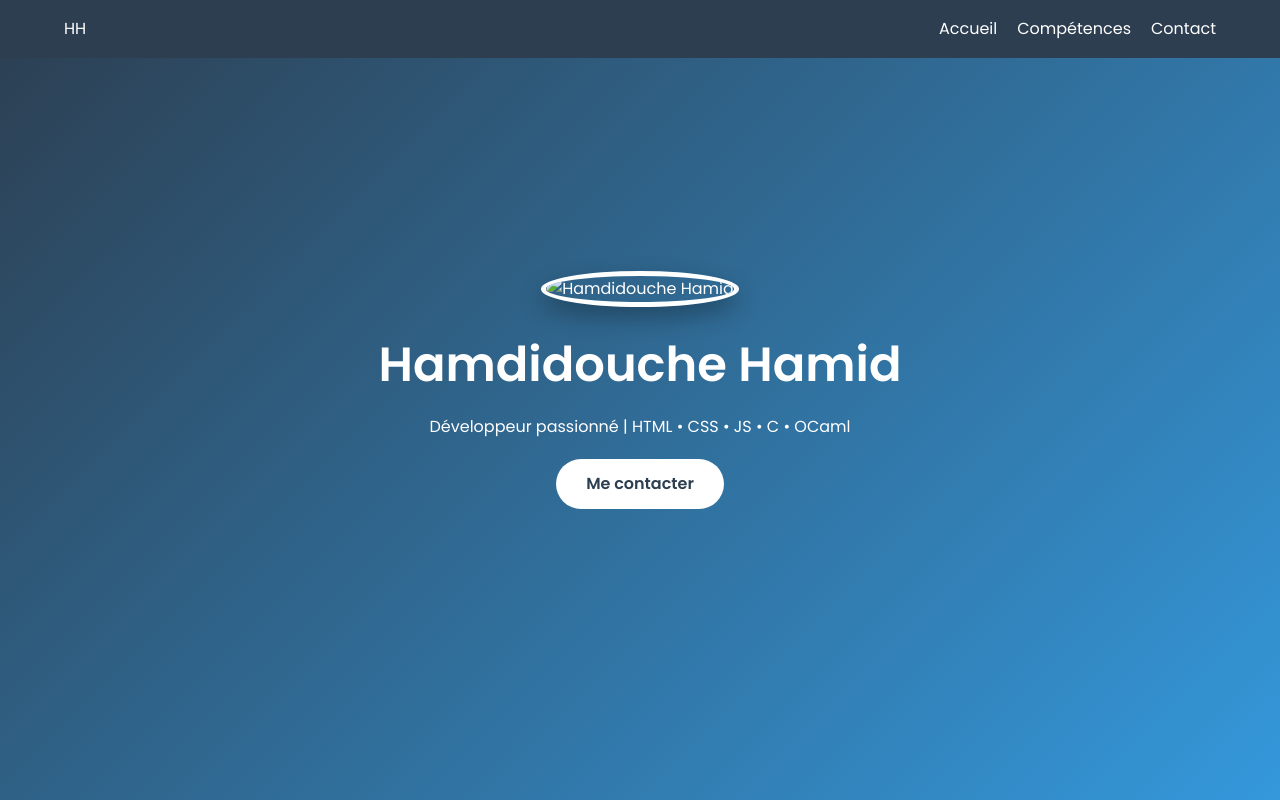
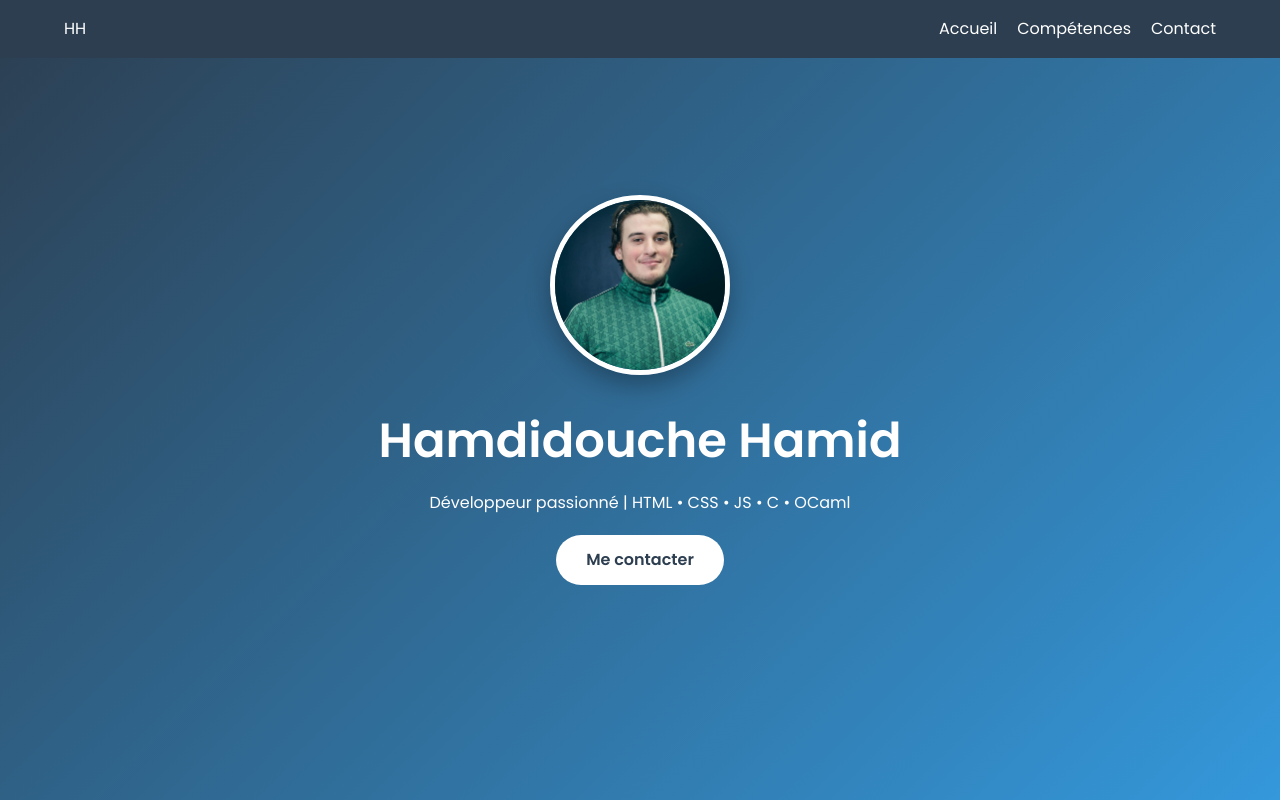
Before and after one commit to hamdimoumouh678-cpu/portfolio-hamdidouche-Hamid, a plain HTML site: page index.html in a window 1280 px wide. Shown: the top 800 px of the page. Drawn offline with Linux system fonts and the light colour scheme.

Commit message:
photo de profil.html

```diff
--- a/index.html
+++ b/index.html
@@ -22,7 +22,7 @@
 
     <section id="home" class="hero">
         <div class="hero-content">
-            <img src="photo.jpg" alt="Hamdidouche Hamid" class="profile-pic">
+            <img src="photodeprofil.jpeg" alt="Hamdidouche Hamid" class="profile-pic">
             <h1>Hamdidouche Hamid</h1>
             <p>Développeur passionné | HTML • CSS • JS • C • OCaml</p>
             <a href="#contact" class="btn">Me contacter</a>
```
